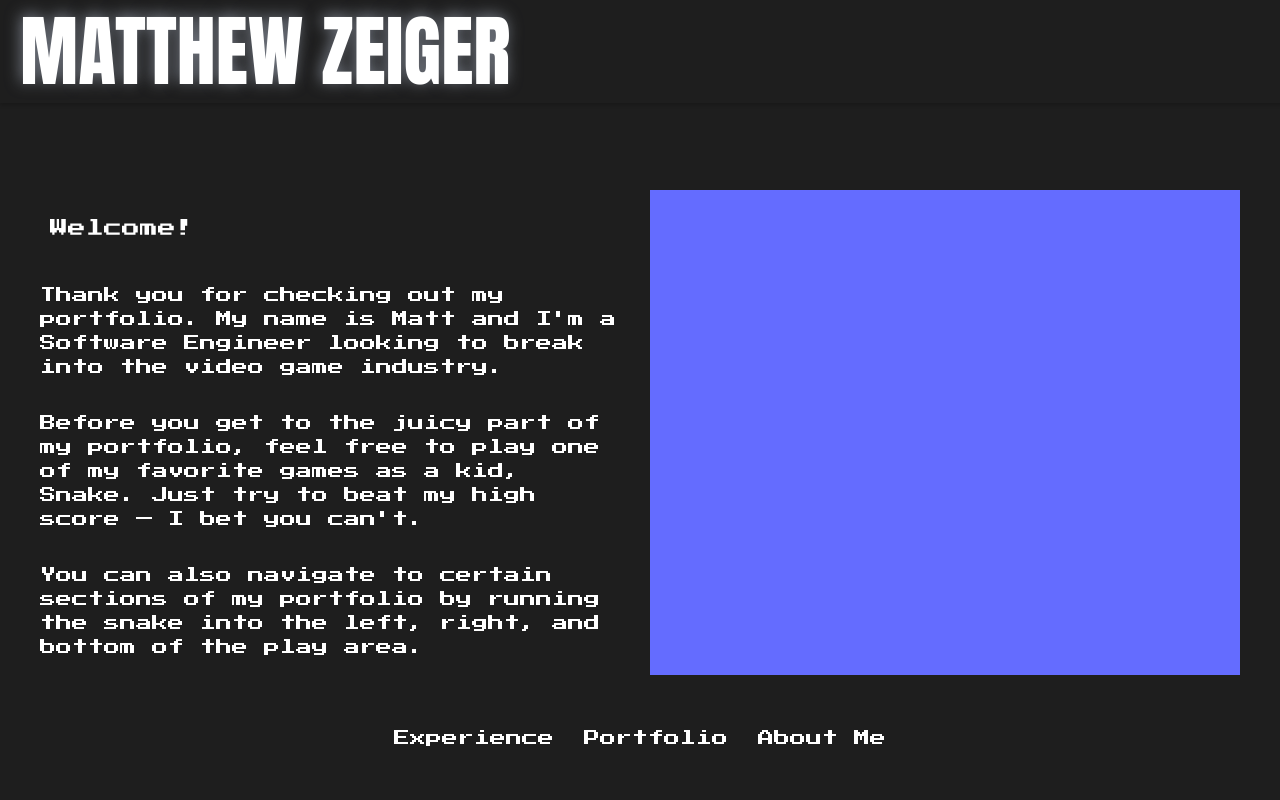
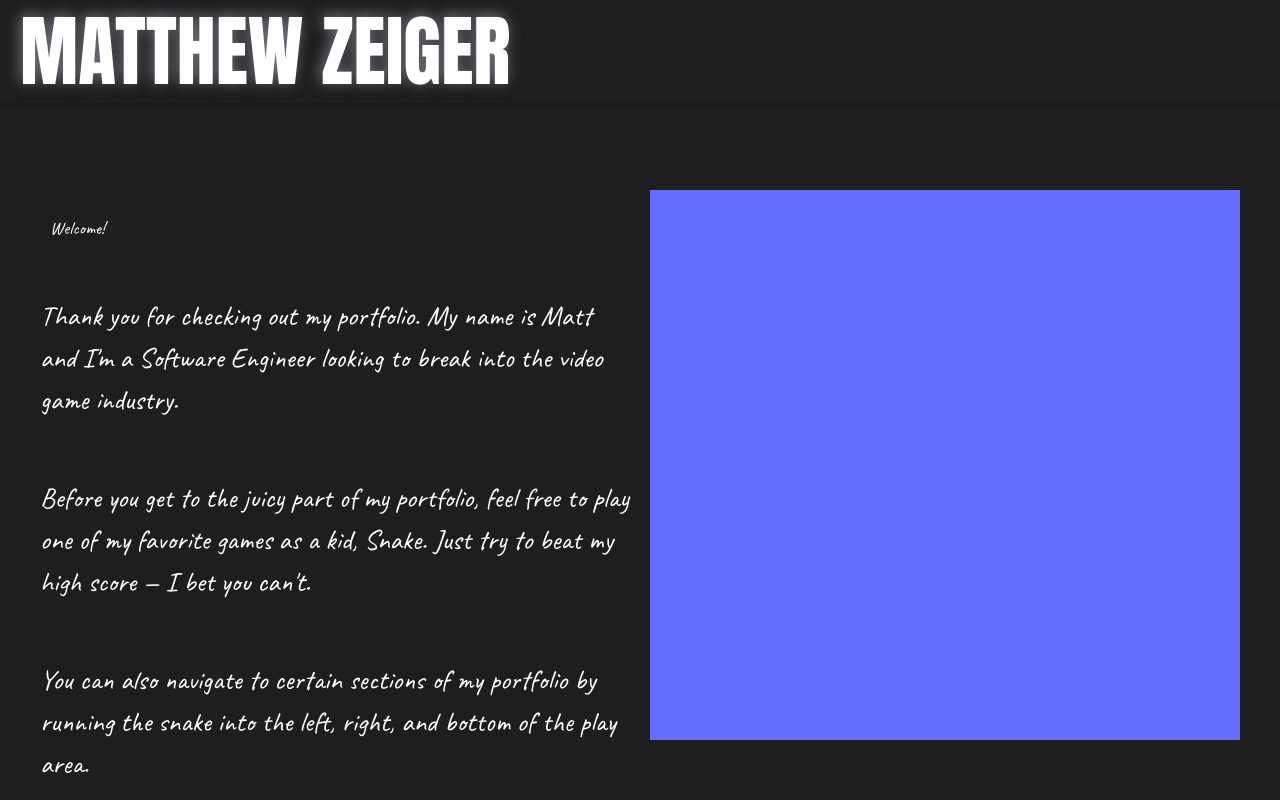
Before and after one commit to eyeofthezeiger/ghpagestest, a React (Vite) app: page / in a window 1280 px wide. Shown: the top 800 px of the page. Built offline with nearby package versions, Linux system fonts and the light colour scheme.

Commit message:
handwritten font

```diff
--- a/src/components/Snake/Snake.css
+++ b/src/components/Snake/Snake.css
@@ -1,7 +1,8 @@
 @import url('https://fonts.googleapis.com/css2?family=Press+Start+2P&display=swap');
 body {
   background: #1e1e1e;
-  font-family: 'Press Start 2P', cursive;
+  font-family: 'Caveat', cursive;
+  font-size: 28px;
   margin: 0;
   display: flex;
   align-items: center;
@@ -20,7 +21,7 @@ body {
 
 .text-section {
   width: 40%; /* Adjust the width as needed */
-  font-size: 40px;
+  font-size: 90px;
   font-family: 'Caveat', cursive;
 }
 
```
